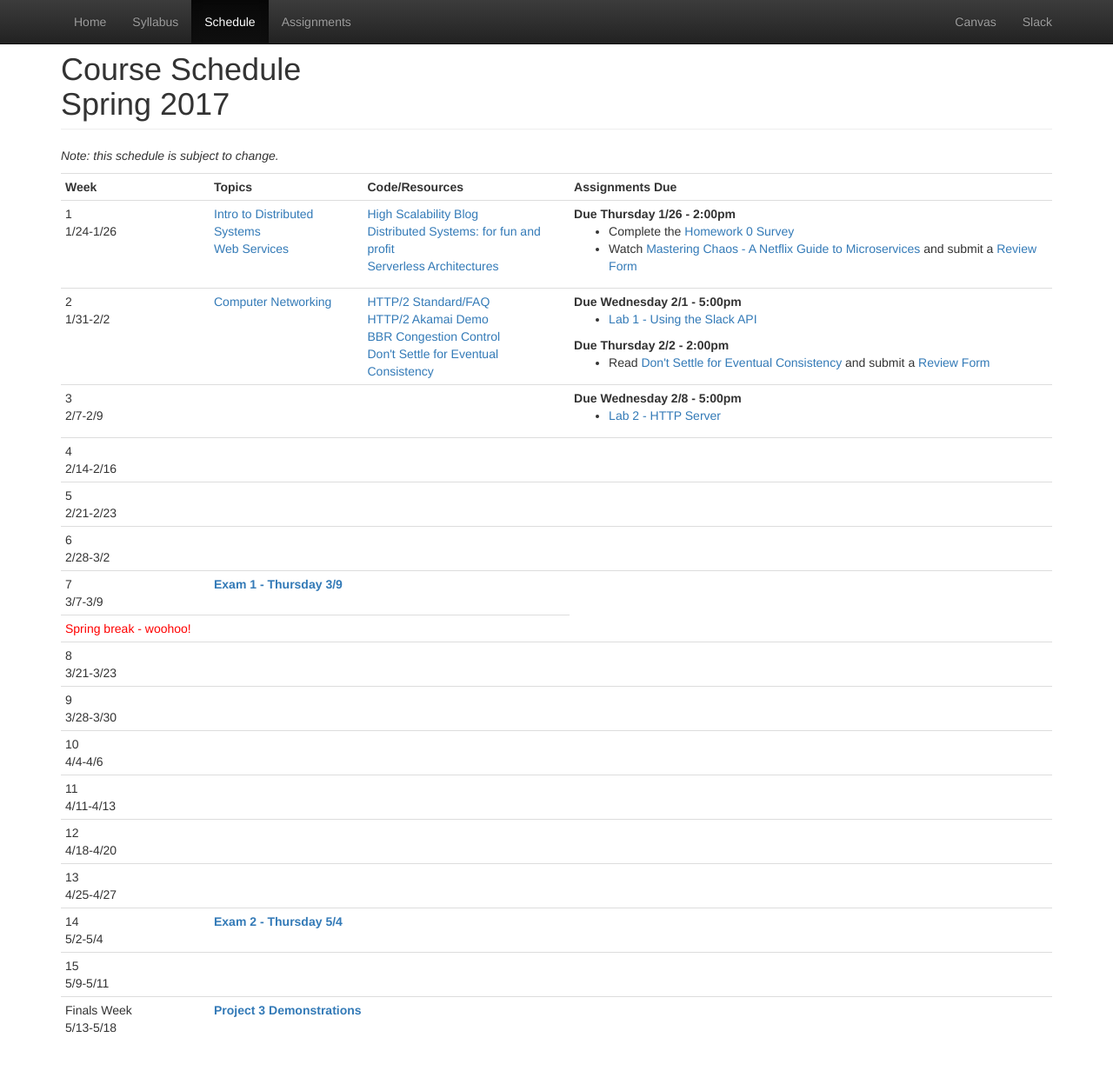
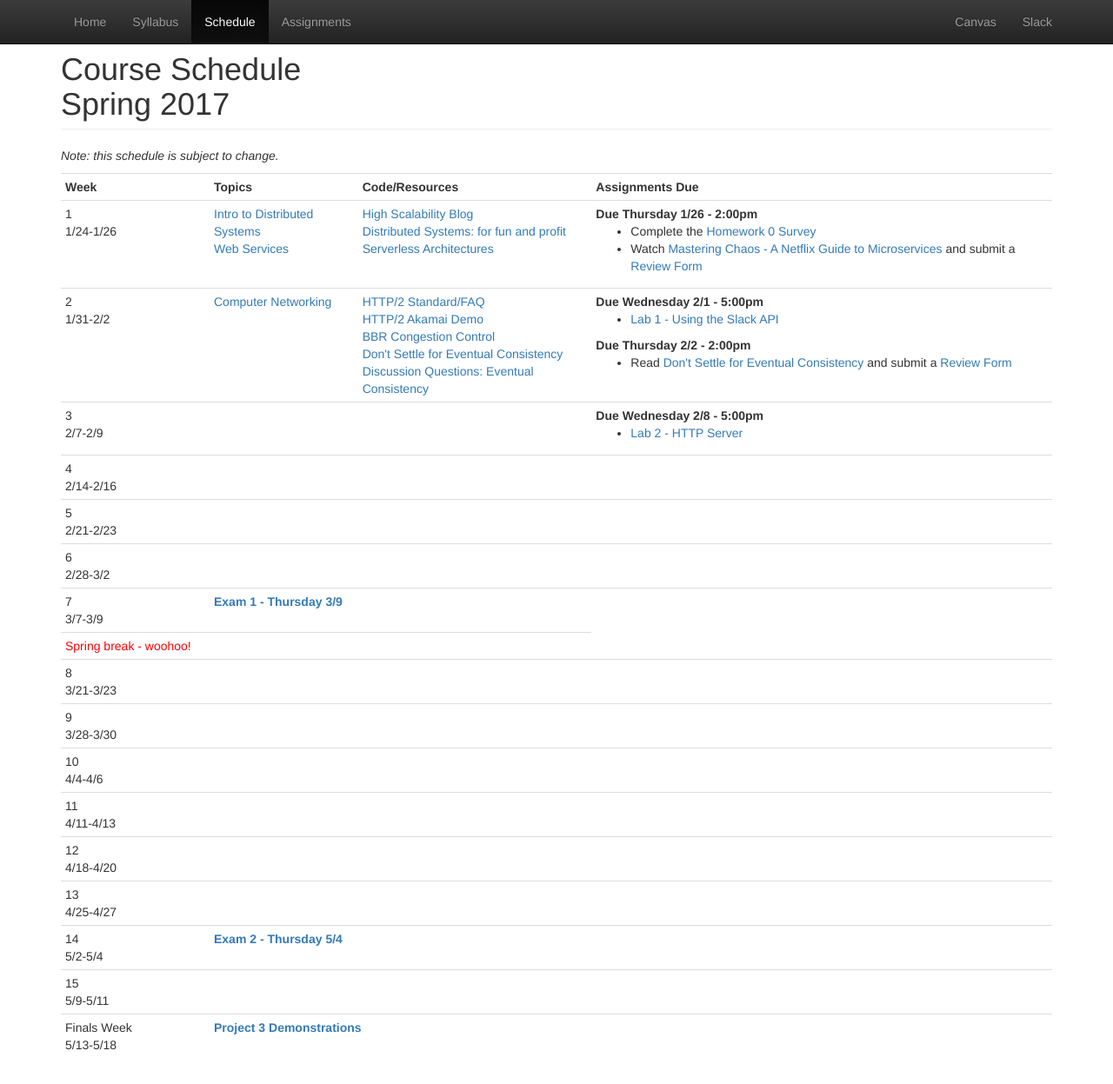
Before and after one commit to CS682-S17/cs682-s17.github.io, a Jekyll site: the page built from schedule.html, in a window 1280 px wide and 1257 px high. Shown: the top 1247 px of the window at 87% size. Built offline with Jekyll 4.4.1, drawn with Linux system fonts in a browser that asks for light colours.

Commit message:
adding discussion questions for eventual consistency

```diff
--- a/schedule.html
+++ b/schedule.html
@@ -44,6 +44,7 @@ title: Schedule
 				<a href="https://http2.akamai.com/">HTTP/2 Akamai Demo</a><br/>
 				<a href="http://queue.acm.org/detail.cfm?id=3022184">BBR Congestion Control</a><br/>
 				<a href="http://queue.acm.org/detail.cfm?id=2610533">Don't Settle for Eventual Consistency</a><br/>
+				<a href="https://docs.google.com/document/d/1r4xeu2i2y0WgnNsX9IOpao5R0qxoJ5d4t95ybUcPnJs/edit">Discussion Questions: Eventual Consistency</a><br/>
 			</td>
 			<td>
 				<strong>Due Wednesday 2/1 - 5:00pm</strong>
```
